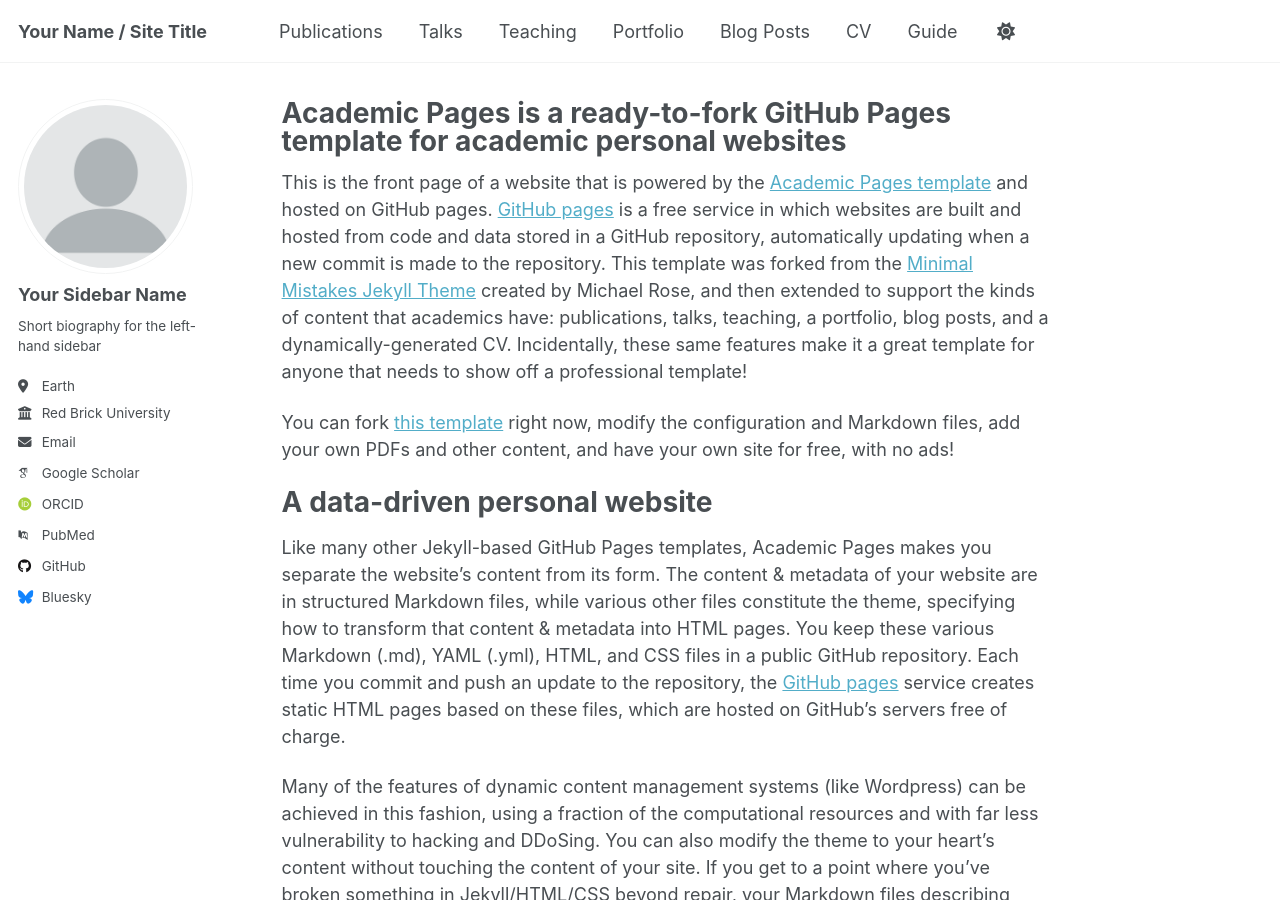
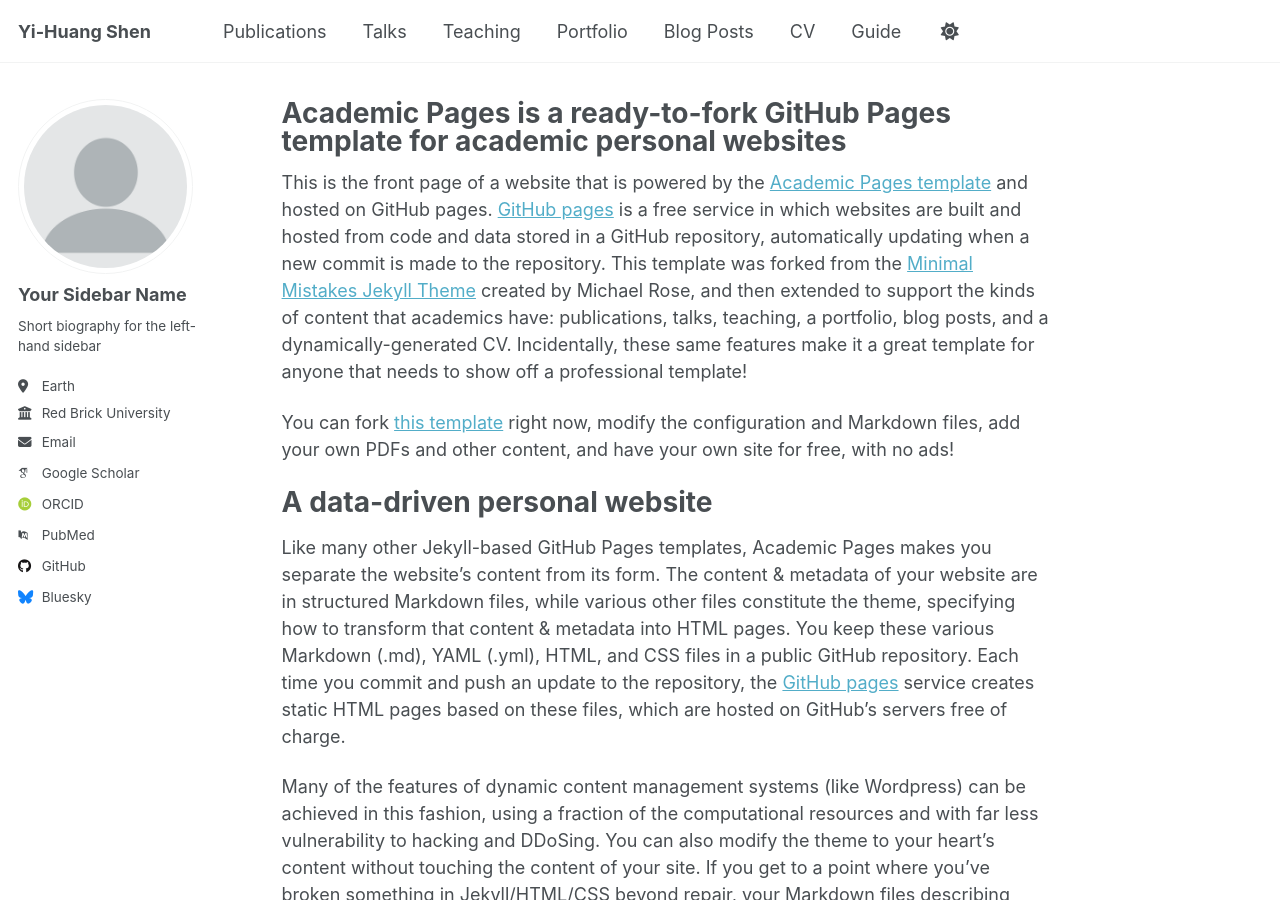
Before and after one commit to YiHuangShen-USTC/YiHuangShen-USTC.github.io, a Jekyll site: the page built from _pages/about.md, in a window 1280 px wide and 900 px high. Built offline with Jekyll 4.4.1, drawn with Linux system fonts in a browser that asks for light colours; some web fonts are replaced; a script that is not in the unit is left out.

Commit message:
Update _config.yml

```diff
--- a/_config.yml
+++ b/_config.yml
@@ -9,7 +9,7 @@
 # Basic Site Settings
 locale                   : "en-US"
 site_theme               : "default"
-title                    : "Your Name / Site Title"
+title                    : "Yi-Huang Shen"
 title_separator          : "-"
 name                     : &name "Your Name"
 description              : &description "personal description"
```
